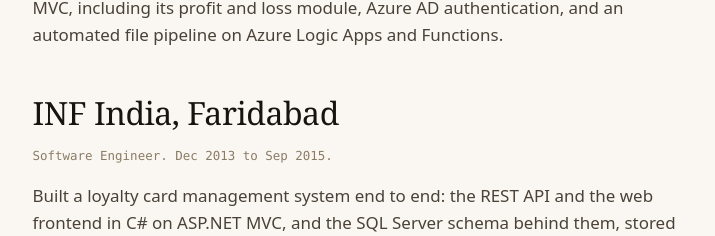
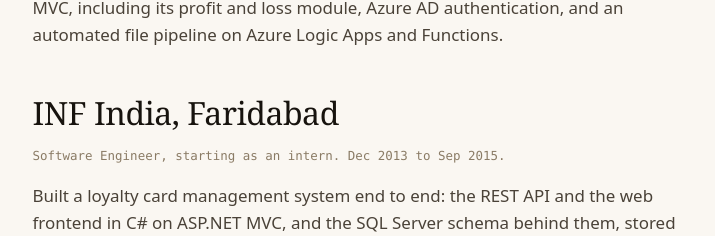
Before and after one commit to ravianand1988/ravianand1988.github.io, an Angular app: page /about in a window 1280 px wide. Shown: the part 1371-1607 px from the top of the page, without its empty margins (277-992 px from the left). Built offline with nearby package versions, Linux system fonts and the light colour scheme; a web font is replaced by a local one.

Commit message:
Match the INF India job title to the LinkedIn record
LinkedIn titles it Software Engineer Intern. The About page said Software
Engineer, which is a small upgrade of a real title and exactly the kind of
drift the accuracy rule exists to stop.

```diff
--- a/src/app/pages/about/about.component.html
+++ b/src/app/pages/about/about.component.html
@@ -49,7 +49,7 @@
     </p>
 
     <h2>INF India, Faridabad</h2>
-    <p class="role-meta">Software Engineer. Dec 2013 to Sep 2015.</p>
+    <p class="role-meta">Software Engineer, starting as an intern. Dec 2013 to Sep 2015.</p>
     <p>
       Built a loyalty card management system end to end: the REST API and the web frontend in C# on
       ASP.NET MVC, and the SQL Server schema behind them, stored procedures and triggers included.
```
